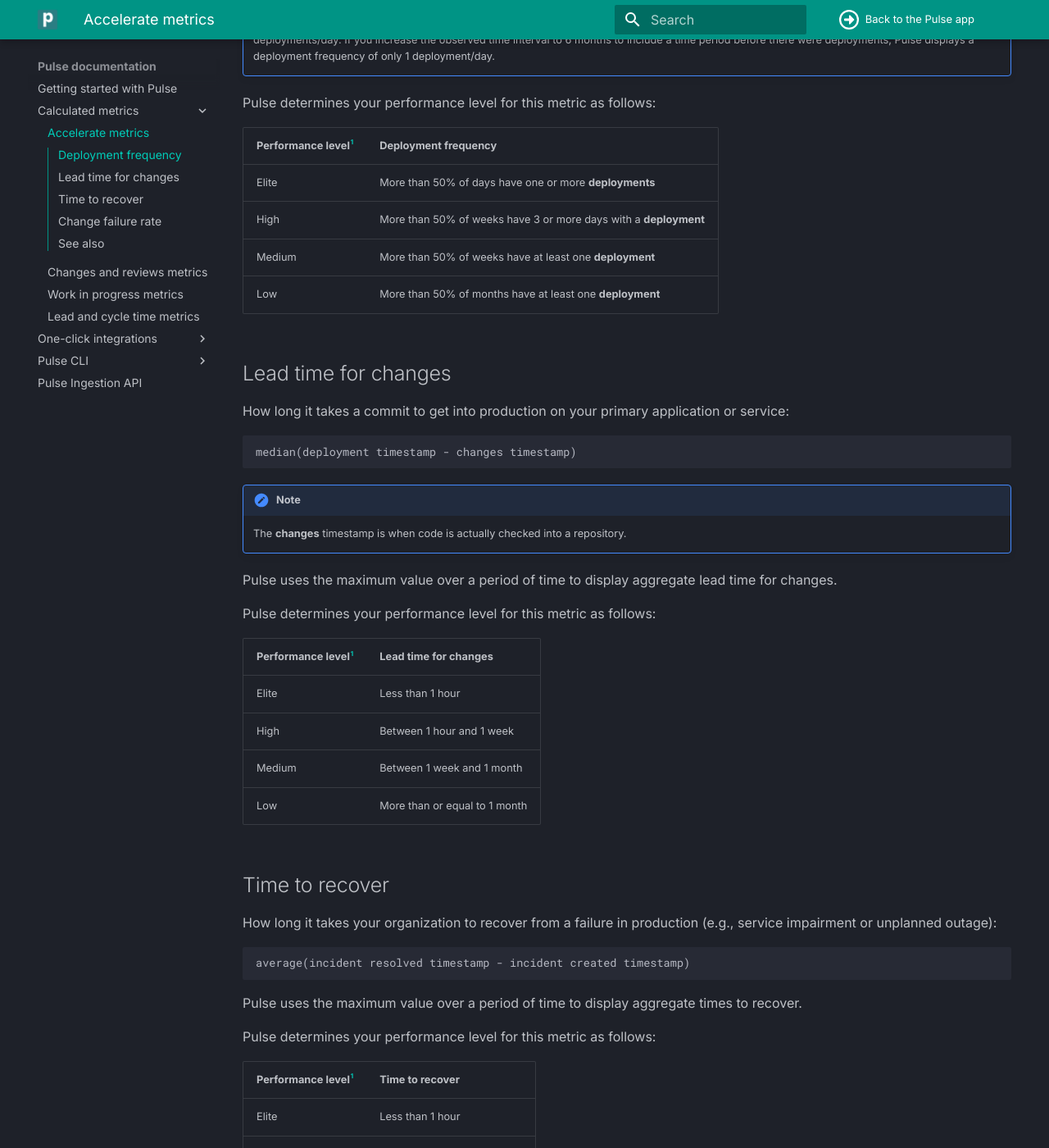
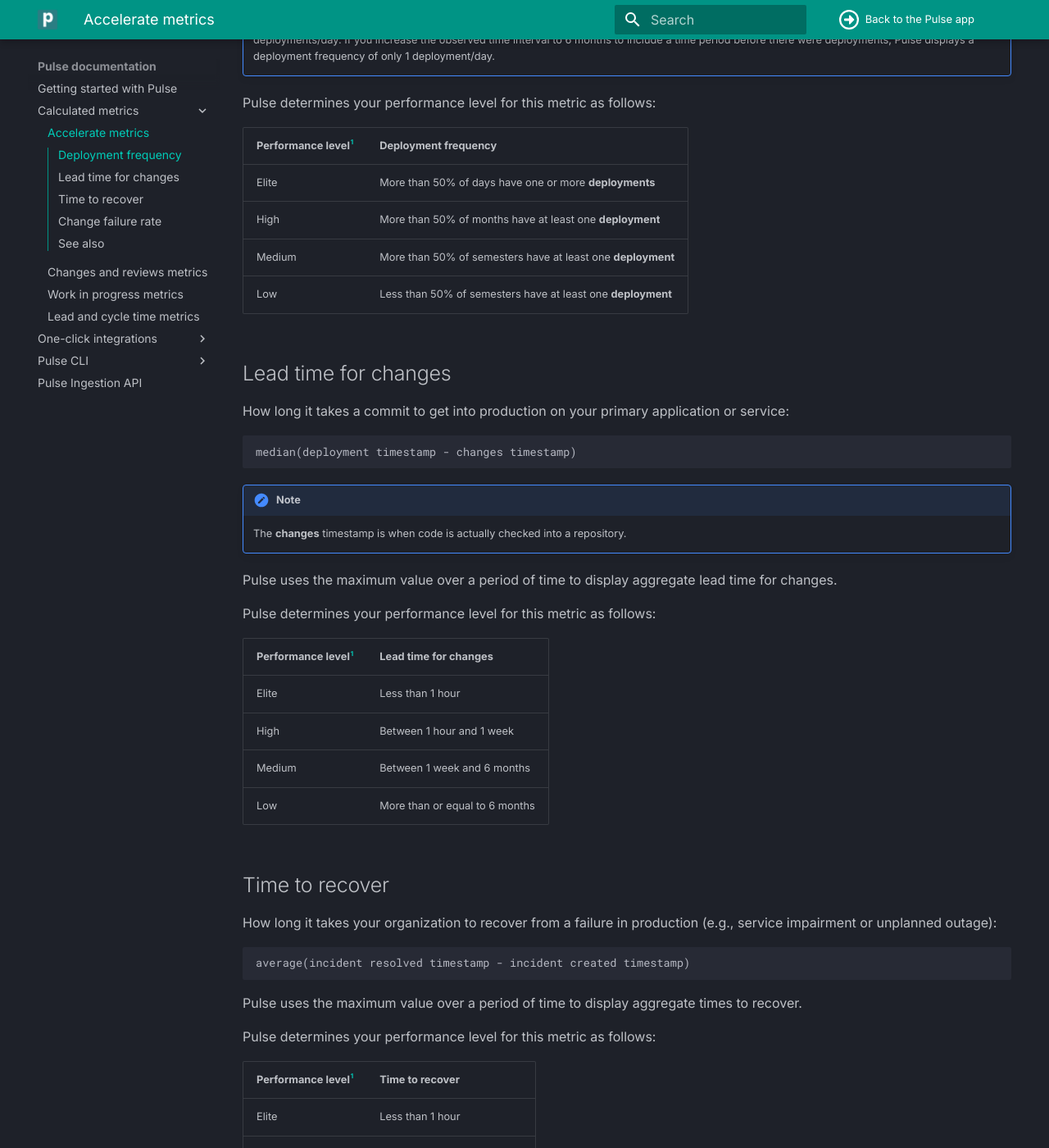
Before and after one commit to codacy/pulse-user-docs, an MkDocs documentation site: the page built from docs/metrics/accelerate.md, in a window 1280 px wide and 1400 px high, scrolled down 698 px. Shown: the whole window at 82% size. Built offline with MkDocs 1.6.1 and Material for MkDocs 9.7.7, drawn with Linux system fonts in a browser that asks for light colours; some of the changed text lies outside the part shown.

Commit message:
feat: Update metric levels based on 'State of DevOps survey 2021' [PUL-843]

```diff
--- a/docs/metrics/accelerate.md
+++ b/docs/metrics/accelerate.md
@@ -24,12 +24,12 @@ Pulse uses the average value over a period of time to display aggregate deployme
 
 Pulse determines your performance level for this metric as follows:
 
-| Performance level[^1] | Deployment frequency                                             |
-| --------------------- | ---------------------------------------------------------------- |
-| Elite                 | More than 50% of days have one or more **deployments**           |
-| High                  | More than 50% of weeks have 3 or more days with a **deployment** |
-| Medium                | More than 50% of weeks have at least one **deployment**          |
-| Low                   | More than 50% of months have at least one **deployment**         |
+| Performance level[^1] | Deployment frequency                                        |
+| --------------------- | ----------------------------------------------------------- |
+| Elite                 | More than 50% of days have one or more **deployments**      |
+| High                  | More than 50% of months have at least one **deployment**    |
+| Medium                | More than 50% of semesters have at least one **deployment** |
+| Low                   | Less than 50% of semesters have at least one **deployment** |
 
 ## Lead time for changes
 
@@ -46,12 +46,12 @@ Pulse uses the maximum value over a period of time to display aggregate lead tim
 
 Pulse determines your performance level for this metric as follows:
 
-| Performance level[^1] | Lead time for changes         |
-| --------------------- | ----------------------------- |
-| Elite                 | Less than 1 hour              |
-| High                  | Between 1 hour and 1 week     |
-| Medium                | Between 1 week and 1 month    |
-| Low                   | More than or equal to 1 month |
+| Performance level[^1] | Lead time for changes          |
+| --------------------- | ------------------------------ |
+| Elite                 | Less than 1 hour               |
+| High                  | Between 1 hour and 1 week      |
+| Medium                | Between 1 week and 6 months    |
+| Low                   | More than or equal to 6 months |
 
 ## Time to recover
 
@@ -68,7 +68,8 @@ Pulse determines your performance level for this metric as follows:
 | Performance level[^1] | Time to recover              |
 | --------------------- | ---------------------------- |
 | Elite                 | Less than 1 hour             |
-| High, Medium [^2]     | Less than 1 day              |
+| High                  | Less than 1 day              |
+| Medium                | Less than 1 week             |
 | Low                   | More than or equal to 1 week |
 
 ## Change failure rate
```
Also changed, not shown: other parts of docs/metrics/accelerate.md (+4 -5 lines).
